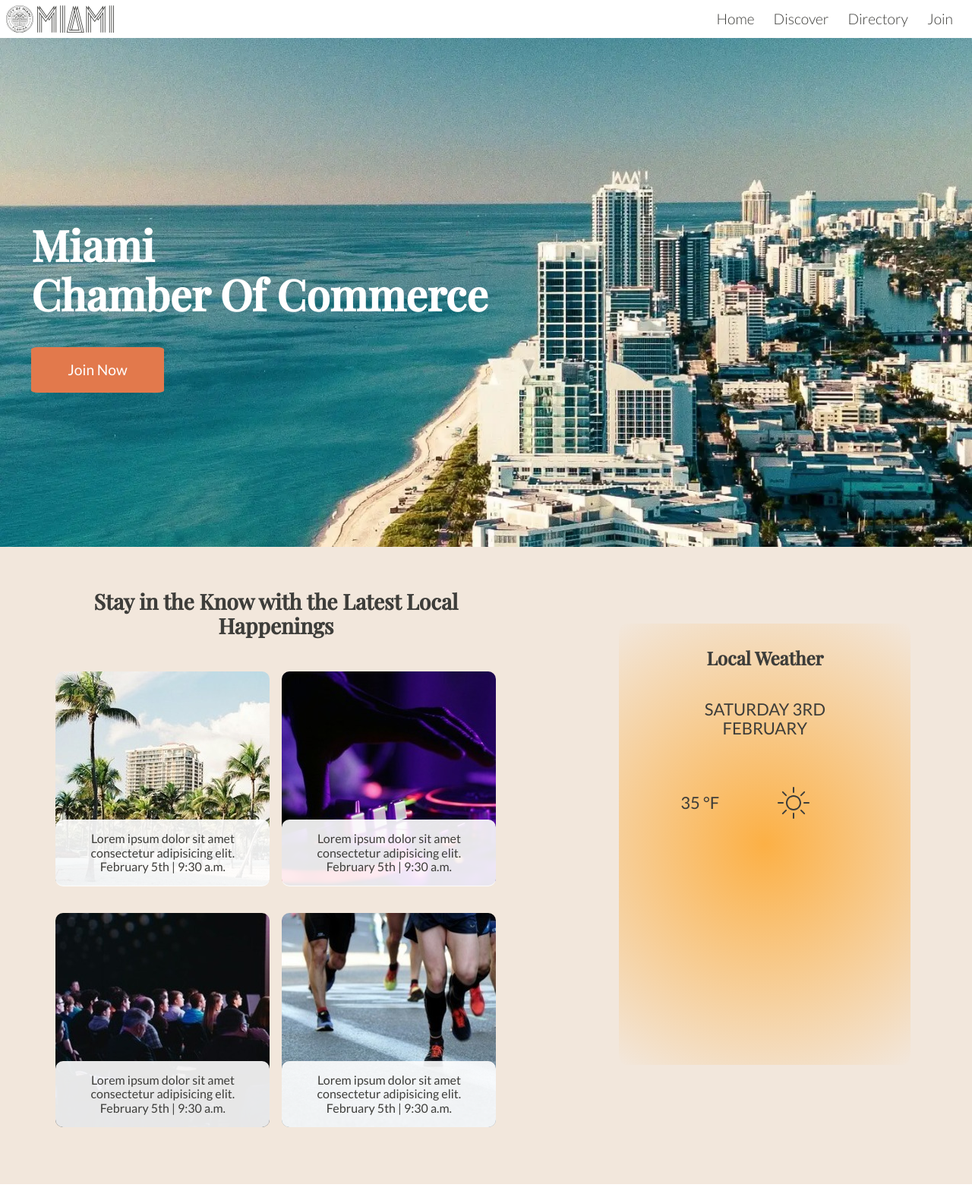
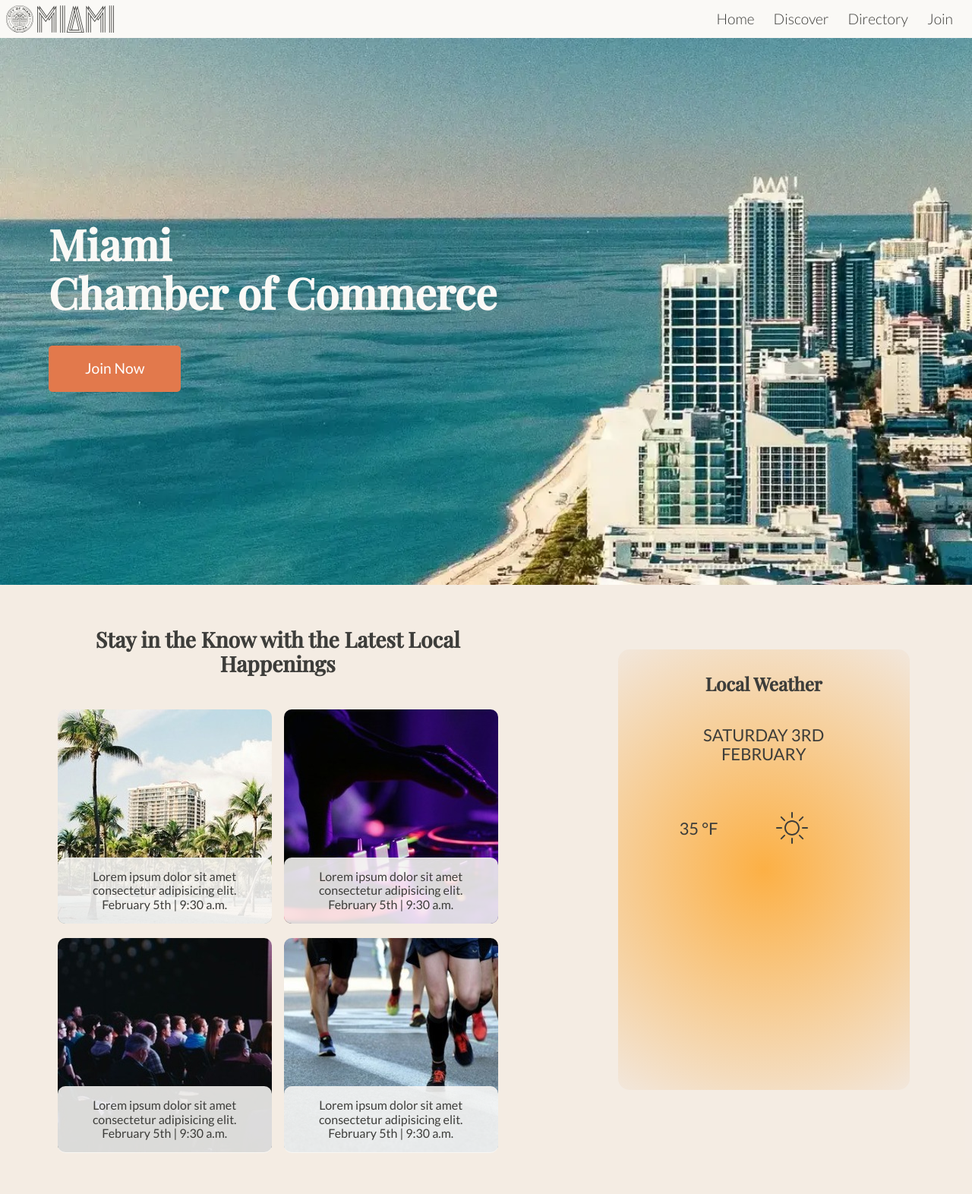
Before and after one commit to vbisso/wdd230, a plain HTML site: page chamber/index.html in a window 1280 px wide. Shown: the top 1572 px of the page at 76% size. Drawn offline with nearby package versions, Linux system fonts and the light colour scheme.

Commit message:
hero update

```diff
--- a/chamber/index.html
+++ b/chamber/index.html
@@ -34,15 +34,23 @@
 
     </header>
 
-    <div id="hero"> <!--Hero img-->
-        <img id="hero-img" src="images/hero2webp.webp" alt="hero image" >
+    <div id="hero">
+        <!--Hero img-->
+        <picture>
+            <source srcset="images/small.webp" media="(max-width : 410px)">
+            <source srcset="images/medium.webp" media="(max-width : 555px)">
+            <img id="hero-img" src="images/large.webp" alt="hero image" loading="lazy" width="1174" height="660">
+        </picture>
+
         <div id="hero-text">
-            <h1>Miami<br> Chamber Of Commerce</h1>
+
+            <h1>Miami<br> Chamber of Commerce</h1>
+
+            <div id="join-container">
+                <button id="join">Join Now</button>
+            </div>
         </div>
 
-        <div id="join-container">
-            <button id="join">Join Now</button>
-        </div>
 
     </div>
 
--- a/chamber/styles/base.css
+++ b/chamber/styles/base.css
@@ -5,48 +5,45 @@
 body{
     font-family: 'Lato', sans-serif;
     color:#3d3d3a;
-    background-color: #FFFFFF;
+    background-color:#FAF9F6;
     width: fit-content;
 }
 /*HERO*/
 #hero{
-    display: grid;
-    grid-template-columns:  20px 1fr 1fr 1fr;
-    grid-template-rows: 0.5fr 0.5fr 0.1fr 0.5fr;
+    position: relative;
 }
 #hero-img{
-    grid-row: 1/5;
-    grid-column: 1/5;
     width: 100%;
-    height: 100%;
-    z-index: 0;
+    height: auto;
+    display: block;
 }
 #hero-text{
-    grid-row: 2/3;
-    grid-column: 2/4;
-    text-align: left;
-    z-index: 2;
+    display: flex;
+    flex-direction: column;
+    justify-content: space-evenly;
+    position: absolute;
+    left:5%;
+    top:20%;
+    width: 50%;
 }
 #hero-text h1{
     font-family: 'Playfair Display', serif;
-    color:#FFFFFF;
-    font-size: 28px;
+    color:#FAF9F6;
+    font-size: 2.5em;
+    text-align: left;
 }
 /*JOIN BUTTON*/
 #join-container{
-    grid-row: 3/4;
-    grid-column: 2/3;
-    z-index: 2;
     text-align: left;
 }
 #join{
     font-family: 'Lato', sans-serif;
-    padding: 0.4em;
+    padding: 1em;
     font-size: 14px;
-    padding-left: 1.1em;
-    padding-right: 1.1em;
+    padding-left: 2.5em;
+    padding-right: 2.5em;
     border: 0;
-    border-radius: 5%;
+    border-radius: 5px;
     color: #FFFFFF;
     background-color: #E2794C;
     cursor: pointer;
@@ -54,6 +51,45 @@ body{
 #join:hover{
     background-color: #F2E7DC;
     color: #3d3d3a;
+}
+/*
+@media screen and (max-width:680px){
+    #hero-text{
+        top:15%;
+        width: 50%;
+    }
+
+}*/
+@media screen and (max-width:555px){
+    #hero-text{
+        top:15%;
+        width: 50%;
+        font-size: 12px;
+    }
+}
+@media screen and (max-width:410px){
+    #hero-text{
+        top:20%;
+        width: auto;
+        flex-direction: row;
+        left: 0;
+        margin-left: 2em;
+        margin-right: 2em;
+    }
+    #join{
+        padding-left: 1.5em;
+        padding-right: 1.5em;
+
+    }
+
+}
+@media screen and (max-width:335px){
+    #hero-text{
+        top:10%;
+        margin-left: 1.5em;
+        margin-right: 1.5em;
+    }
+
 }
 /*NAVIGATION*/
 .new-page{
@@ -107,7 +143,7 @@ header{
 /*MENU BUTTOM*/
 #menuButton{
     border: 0px;
-    background-color:white;
+    background-color:#FAF9F6;
     font-size: 1.5em;
     cursor: pointer;
     color:#3d3d3a;
@@ -130,9 +166,6 @@ header{
 #events-section{
     margin: auto;
     text-align: center;
-    background-color:#F2E7DC;
-    padding-bottom: 3.5em;
-    column-gap: .5em;
 }
 
 #events-h2{
@@ -157,15 +190,12 @@ header{
 .event-card {
     position: relative;
     text-align: center;
-    margin: auto;
-    height: auto;
+    margin-left: 1em;
+    margin-right: 1em;
     margin-bottom: 1em;
-}
-.event-card{
     transition: transform .3s;
     cursor: pointer;
 }
-
 .event-card:hover{
     transform: scale(1.05);
 }
@@ -178,17 +208,11 @@ header{
     position: absolute;
     bottom: 3.2px;
     width: 100%;
-    background: rgba(255, 255, 255, 0.9);
+    background: #faf9f6df;
     padding: 1em;
     box-sizing: border-box;
     border-radius: 10px;
 }
-/*
-#weather-section{
-    margin-top: 2em;
-    background-color: rgba(242, 231, 220, 0.486);
-    padding-bottom: 3.5em;
-}*/
 
 
 #weather-container{
@@ -198,7 +222,6 @@ header{
     column-gap: 1.5em;
     padding: 2em;
     background: radial-gradient(circle, rgba(252,176,69,1) 0%, rgba(242,231,220,1) 100%);
-    border-radius: 2% ;
 }
 #weather-container h2 {
     text-align: center;
@@ -247,7 +270,7 @@ header{
     text-align: center;
     font-size: 24px;
     font-family: 'Playfair Display', serif;
-    padding-top: 2em;
+    padding-top: 1.5em;
     margin-bottom: 2em;
 }
 #comp-container{
@@ -255,8 +278,6 @@ header{
     grid-template-columns: 1fr;
     grid-template-rows: 1fr 1fr 1fr;
     text-align: center;
-    margin-left: 4em;
-    margin-right: 4em;
 }
 
 
@@ -284,7 +305,7 @@ header{
     margin-right: 2em;
     border:1px solid white;
     background-color: #dae9ee9c;
-    border-radius: 2%;
+    border-radius: 10px;
     padding: 1em;
 }
 
@@ -299,5 +320,5 @@ footer{
 }
 footer p{
     margin: 1em;
-    color:#FFFFFF
+    color:#FAF9F6;
 }
--- a/chamber/styles/larger.css
+++ b/chamber/styles/larger.css
@@ -39,29 +39,16 @@
 
 
     /*hero*/
-    #hero{
-        display: grid;
-        grid-template-columns:  0.1fr 1fr 1fr 1fr;
-        grid-template-rows: 0.5fr 0.5fr 0.1fr 0.5fr;
-    }
+
     #hero-text{
-        grid-row: 2/3;
-        grid-column: 2/4;
-        text-align: left;
-        z-index: 2;
+        left:5%;
+        top:28%;
     }
     #hero-text h1{
         font-size: 3.5em;
-        text-align: left;
     }
 
     /*join button*/
-    #join-container{
-        grid-row: 3/4;
-        grid-column: 2/4;
-        text-align: left;
-        z-index: 2;
-    }
     #join{
         padding: 1em;
         padding-left: 2.5em;
@@ -71,10 +58,13 @@
 
 
 
+
     #events-section{
         display:grid;
         grid-template-columns: 2fr 1.5fr;
         place-items: center;
+        background-color:#f2e7dcb2	;
+        padding-bottom: 3.5em;
     }
 
 
@@ -94,6 +84,7 @@
         grid-column: 1/3;
         grid-row: 1/2;
         margin-bottom: 1em;
+
     }
 
     #event1 {
@@ -110,12 +101,15 @@
     #event4{
         grid-column: 2/3;
     }
+    .event-card{
+        margin: 0;
+    }
 
 
     #weather-container{
         display:grid;
         padding-bottom: 20em;
-        border-radius: 2.5%;
+        border-radius: 15px;
         margin: 0;
         width: 20em;
     }
@@ -187,7 +181,7 @@
     .comp-card{
         border:1px solid white;
         background-color: #dae9ee9c;
-        border-radius: 2%;
+        border-radius: 10px;
         margin:0;
         display: flex;
         flex-direction: column;
```
Also changed, not shown: chamber/images/large.webp (added), chamber/images/medium.webp (added), chamber/images/small.webp (added).
